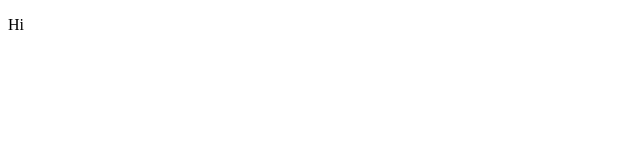
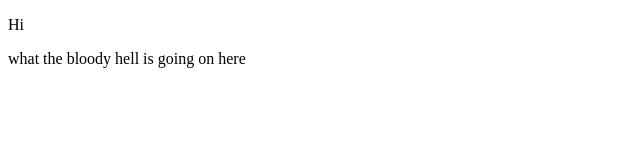
Before and after one commit to RGHANILOO/11ty_test, an Eleventy site: page index.html in a window 1280 px wide. Shown: the whole page, without its empty margins (0-640 px from the left). Built offline with nearby package versions, Linux system fonts and the light colour scheme; Eleventy itself is replaced by a stand-in of ours; files that its build step writes are made by us from their sources.

Commit message:
update ci

```diff
--- a/index.html
+++ b/index.html
@@ -1 +1,2 @@
 <!doctype html><title>Page title</title><p>Hi</p>
+<p>what the bloody hell is going on here</p>
```
